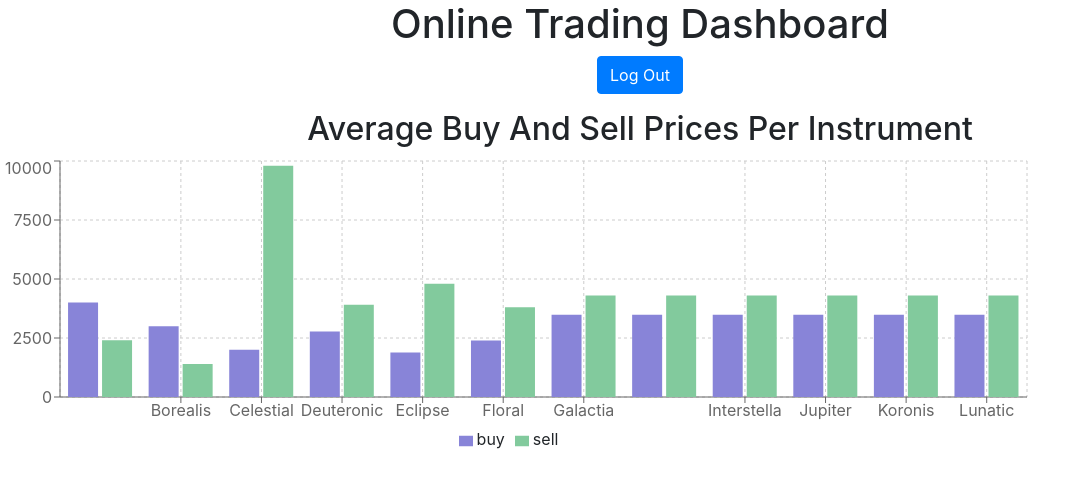
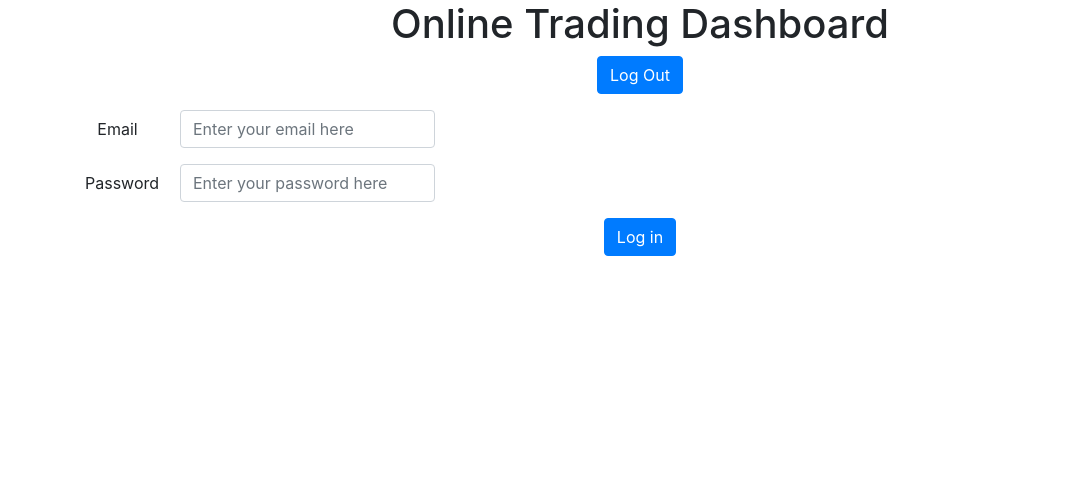
Before and after one commit to ii1879964/coding_challenge_group_5, a React app in the folder web-react-tier/online-trading-dashboard/: page /login in a window 1280 px wide. Shown: the whole page, without its empty margins (0-1086 px from the left). Built offline with nearby package versions, Linux system fonts and the light colour scheme.

Commit message:
Routing and loging

```diff
--- a/web-react-tier/online-trading-dashboard/package.json
+++ b/web-react-tier/online-trading-dashboard/package.json
@@ -6,9 +6,13 @@
     "@testing-library/jest-dom": "^4.2.4",
     "@testing-library/react": "^9.3.2",
     "@testing-library/user-event": "^7.1.2",
+    "bootstrap": "^4.5.2",
     "react": "^16.13.1",
     "react-dom": "^16.13.1",
-    "react-scripts": "3.4.3"
+    "react-router-dom": "^5.2.0",
+    "react-scripts": "3.4.3",
+    "reactstrap": "^8.5.1",
+    "recharts": "^1.8.5"
   },
   "scripts": {
     "start": "react-scripts start",
--- a/web-react-tier/online-trading-dashboard/src/components/app/App.js
+++ b/web-react-tier/online-trading-dashboard/src/components/app/App.js
@@ -1,15 +1,77 @@
-import React from 'react';
+import React, { Component } from 'react';
 import './App.css';
+import { BrowserRouter, Switch, Route } from 'react-router-dom';
+import { Container } from 'reactstrap';
 import Header from '../pages/Header'
+import StartPage from '../pages/startPage';
+import LoginPage from '../pages/LoginPage';
 import HistogramAverageBuySell from '../pages/HistogramAverageBuySell'
 
-function App() {
-  return (
-    <div className="App">
-      <Header />
-      <HistogramAverageBuySell/>
-    </div>
-  );
+export default class App extends Component {
+  constructor(props) {
+    super(props);
+    this.state = {
+      loggedInStatus: false,
+      user: {}
+    }
+    this.handleLogin = this.handleLogin.bind(this);
+  }
+
+  handleLogin(user) {
+    this.setState({
+      loggedInStatus: true,
+      user: user
+    });
+  }
+
+  render() {
+    const { loggedInStatus } = this.state;
+
+    return (
+      <div className="App">
+        <Container>
+          <Header/>
+        </Container>
+        <BrowserRouter>
+          <Switch>
+            <Container>
+              <Route
+                exact
+                path={"/"}
+                render={props =>(
+                  <StartPage
+                    {...props}
+                    handleLogin={this.handleLogin}
+                    loggedInStatus={loggedInStatus}
+                  />
+                )}
+              />
+              <Route
+                exact
+                path={"/dashboard"}
+                render={props =>(
+                  <HistogramAverageBuySell
+                    {...props}
+                    handleLogin={this.handleLogin}
+                    loggedInStatus={loggedInStatus}
+                  />
+                )}
+              />
+              <Route
+                exact
+                path={"/login"}
+                render={props =>(
+                  <LoginPage
+                    {...props}
+                    handleLogin={this.handleLogin}
+                    loggedInStatus={loggedInStatus}
+                  />
+                )}
+              />
+            </Container>
+          </Switch>
+        </BrowserRouter>
+      </div>
+    );
+  }
 }
-
-export default App;
--- /dev/null
+++ b/web-react-tier/online-trading-dashboard/src/components/pages/LoginPage.jsx
@@ -0,0 +1,81 @@
+import React, { Component } from 'react';
+import { Form, FormGroup, Col, Input, Label, Button } from 'reactstrap';
+//import AuthService from '../../services/authService';
+
+export default class Login extends Component {
+    //authService = new AuthService();
+
+    constructor(props) {
+        super(props);
+        this.state = {
+            LoginEmail: "",
+            LoginPassword: "",
+            LoginErrors: ""
+        }
+
+        this.handleSubmit = this.handleSubmit.bind(this);
+        this.handleChange = this.handleChange.bind(this);
+    }
+
+    handleSubmit(event) {
+        const {loginEmail, loginPassword} = this.state;
+        //this.authService.login(loginEmail, loginPassword);
+        this.props.handleLogin({
+            user: {
+                email: loginEmail,
+                password: loginPassword
+            }
+        })
+        event.preventDefault();
+        this.props.history.push("/login");
+    }
+
+    handleChange(event) {
+        console.log("handle change", event);
+        this.setState({
+            [event.target.name]: event.target.value
+        });
+    }
+
+    render() {
+        const { loggedInStatus } = this.props;
+
+        const LoginForm = (
+            <Form onSubmit={this.handleSubmit}>
+                <FormGroup row>
+                    <Label for="loginEmail" sm={1}>Email</Label>
+                    <Col sm={3}>
+                        <Input type="email"
+                            placeholder="Enter your email here"
+                            id="loginEmail"
+                            value={this.state.email}
+                            onChange={this.handleChange}
+                            required
+                        />
+                    </Col>
+                </FormGroup>
+                <FormGroup row>
+                    <Label for="loginPassword" sm={1}>Password</Label>
+                    <Col sm={3}>
+                        <Input type="password"
+                            placeholder="Enter your password here"
+                            id="loginPassword"
+                            value={this.state.password}
+                            onChange={this.handleChange}
+                            required
+                        />
+                    </Col>
+                </FormGroup>
+                <Button type="submit" color="primary">Log in</Button>
+            </Form>
+        );
+
+        const content = loggedInStatus ? <h2>Your are logged in</h2> : LoginForm;
+
+        return (
+            <div>
+                {content}
+            </div>
+        );
+    }
+}
--- a/web-react-tier/online-trading-dashboard/src/components/pages/startPage.jsx
+++ b/web-react-tier/online-trading-dashboard/src/components/pages/startPage.jsx
@@ -2,7 +2,7 @@ import React from 'react';
 import { Jumbotron, Container, Col, Button } from 'reactstrap';
 
 
-const startPage = (props) => {
+const StartPage = (props) => {
     return (
      <div>
       <Jumbotron fluid>
@@ -19,4 +19,4 @@ const startPage = (props) => {
     );
 };
 
-export default startPage;
+export default StartPage;
```
Also changed, not shown: web-react-tier/online-trading-dashboard/public/index.html (+0 -23 lines), web-react-tier/online-trading-dashboard/src/components/pages/login.jsx (deleted), 1 other file.
